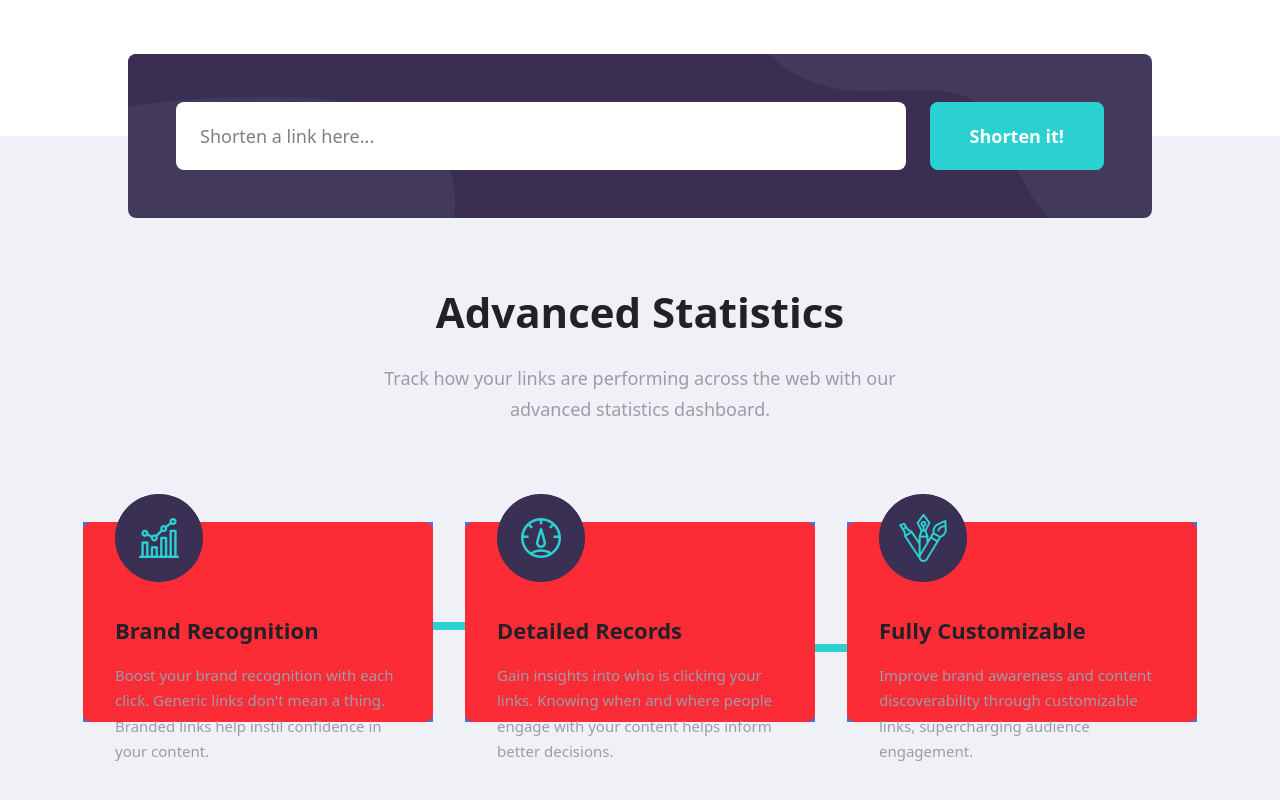
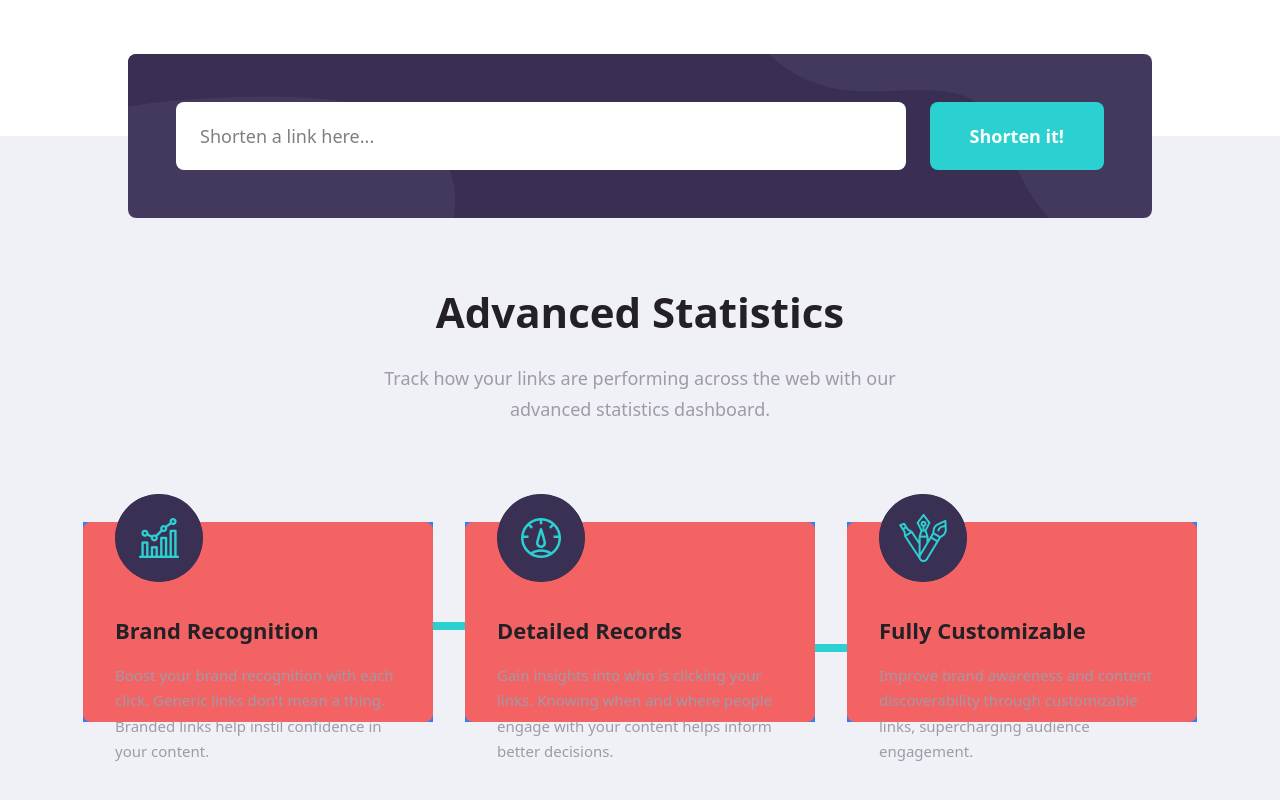
Before and after one commit to MsadafK/url-shortening-api-landing-page, a React (Vite) app: page / in a window 1280 px wide. Shown: the part 625-1425 px from the top of the page. Built offline with nearby package versions, Linux system fonts and the light colour scheme.

Commit message:
just a little test update

```diff
--- a/src/components/Main/AdvancedStatistics.jsx
+++ b/src/components/Main/AdvancedStatistics.jsx
@@ -68,7 +68,7 @@ export default function AdvancedStatistics() {
             <div key={index} className="bg-blue-500 relative flex-1 max-w-[350px]">
               {/* Feature Card */}
               <div
-                className="bg-red-500 rounded-lg p-8 text-left relative z-10 h-[200px]"
+                className="bg-red-400 rounded-lg p-8 text-left relative z-10 h-[200px]"
                 // style={{
                 //   marginTop: index === 0 ? '0' : index === 1 ? '44px' : '88px'
                 // }}
```
